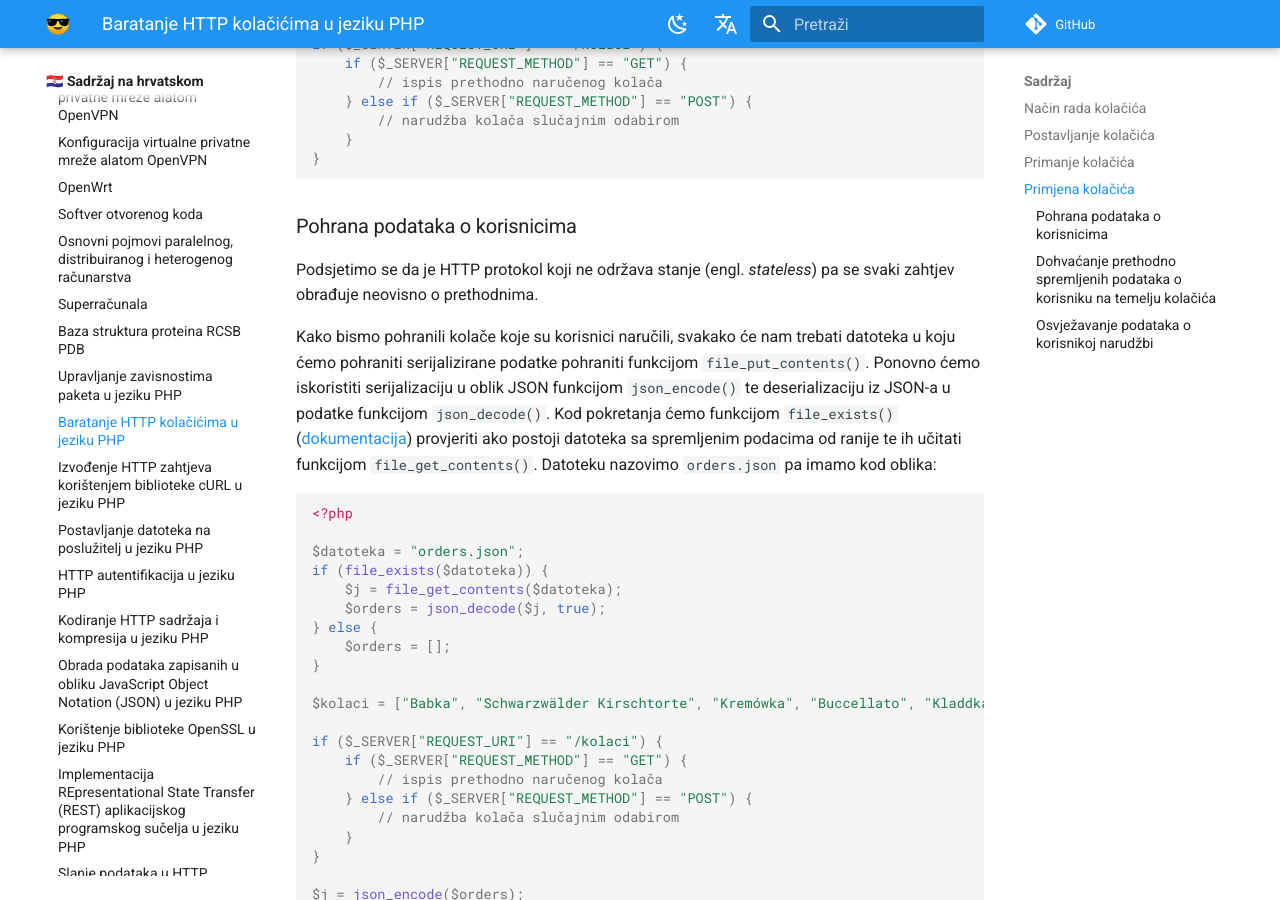
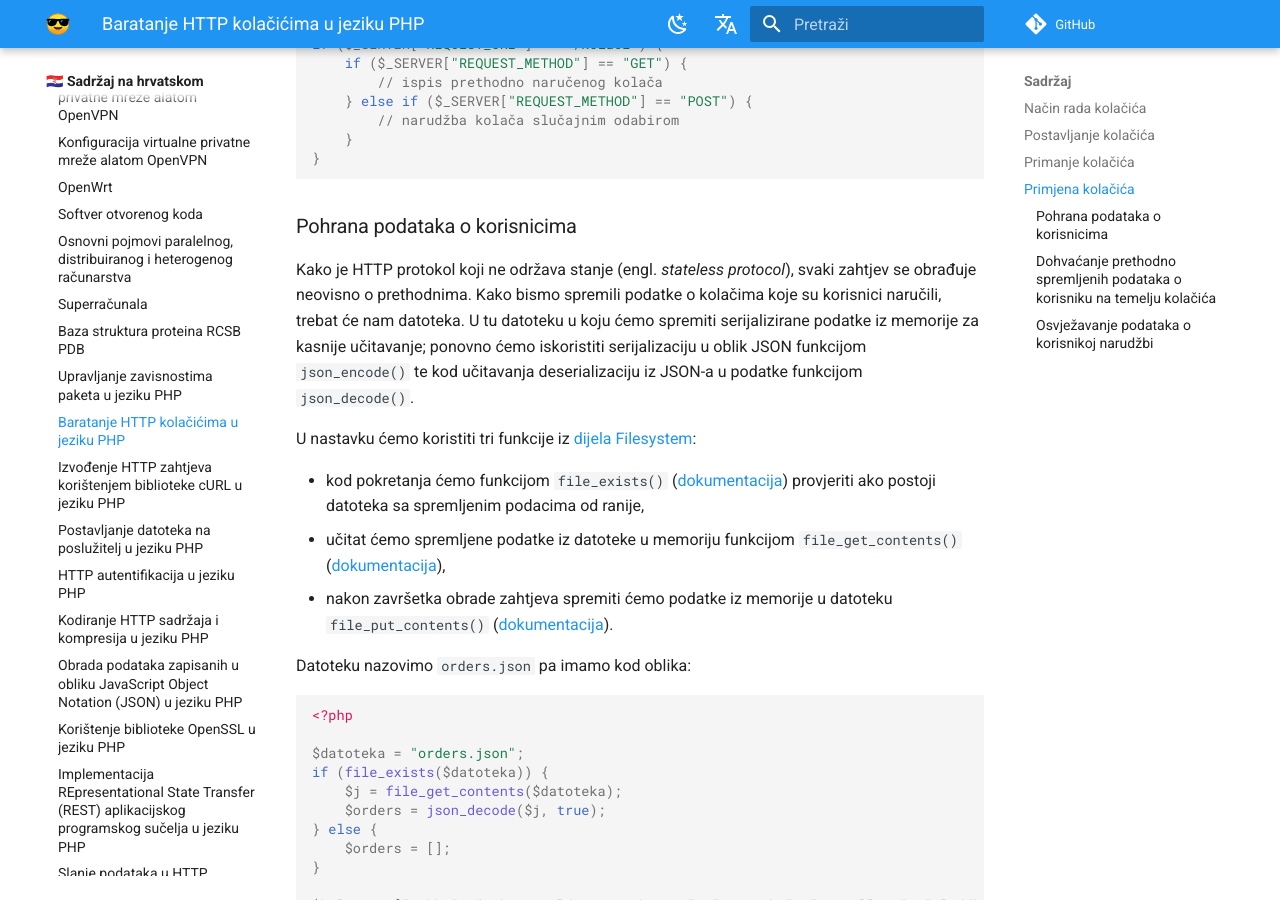
Before and after one commit to gaseri/website, an MkDocs documentation site: the page built from docs/hr/nastava/materijali/php-cookies.md, in a window 1280 px wide and 900 px high, scrolled down 3902 px. Built offline with MkDocs 1.6.1 and Material for MkDocs 9.7.7, drawn with Linux system fonts in a browser that asks for light colours; comment, search, counter and statistics services are not loaded.

Commit message:
Cleaned up descriptions of PHP filesystem functions and paths

````diff
--- a/docs/hr/nastava/materijali/php-cookies.md
+++ b/docs/hr/nastava/materijali/php-cookies.md
@@ -154,9 +154,15 @@ if ($_SERVER["REQUEST_URI"] == "/kolaci") {
 
 ### Pohrana podataka o korisnicima
 
-Podsjetimo se da je HTTP protokol koji ne održava stanje (engl. *stateless*) pa se svaki zahtjev obrađuje neovisno o prethodnima.
+Kako je HTTP protokol koji ne održava stanje (engl. *stateless protocol*), svaki zahtjev se obrađuje neovisno o prethodnima. Kako bismo spremili podatke o kolačima koje su korisnici naručili, trebat će nam datoteka. U tu datoteku u koju ćemo spremiti serijalizirane podatke iz memorije za kasnije učitavanje; ponovno ćemo iskoristiti serijalizaciju u oblik JSON funkcijom `json_encode()` te kod učitavanja deserializaciju iz JSON-a u podatke funkcijom `json_decode()`.
 
-Kako bismo pohranili kolače koje su korisnici naručili, svakako će nam trebati datoteka u koju ćemo pohraniti serijalizirane podatke pohraniti funkcijom `file_put_contents()`. Ponovno ćemo iskoristiti serijalizaciju u oblik JSON funkcijom `json_encode()` te deserializaciju iz JSON-a u podatke funkcijom `json_decode()`. Kod pokretanja ćemo funkcijom `file_exists()` ([dokumentacija](https://www.php.net/manual/en/function.file-exists.php)) provjeriti ako postoji datoteka sa spremljenim podacima od ranije te ih učitati funkcijom `file_get_contents()`. Datoteku nazovimo `orders.json` pa imamo kod oblika:
+U nastavku ćemo koristiti tri funkcije iz [dijela Filesystem](https://www.php.net/manual/en/book.filesystem.php):
+
+- kod pokretanja ćemo funkcijom `file_exists()` ([dokumentacija](https://www.php.net/manual/en/function.file-exists.php)) provjeriti ako postoji datoteka sa spremljenim podacima od ranije,
+- učitat ćemo spremljene podatke iz datoteke u memoriju funkcijom `file_get_contents()` ([dokumentacija](https://www.php.net/manual/en/function.file-get-contents.php)),
+- nakon završetka obrade zahtjeva spremiti ćemo podatke iz memorije u datoteku `file_put_contents()` ([dokumentacija](https://www.php.net/manual/en/function.file-put-contents.php)).
+
+Datoteku nazovimo `orders.json` pa imamo kod oblika:
 
 ``` php
 <?php
````
Also changed, not shown: docs/hr/nastava/materijali/php-file-upload.md (+4 -2 lines), docs/hr/nastava/materijali/php-rest.md (+4 -4 lines).
